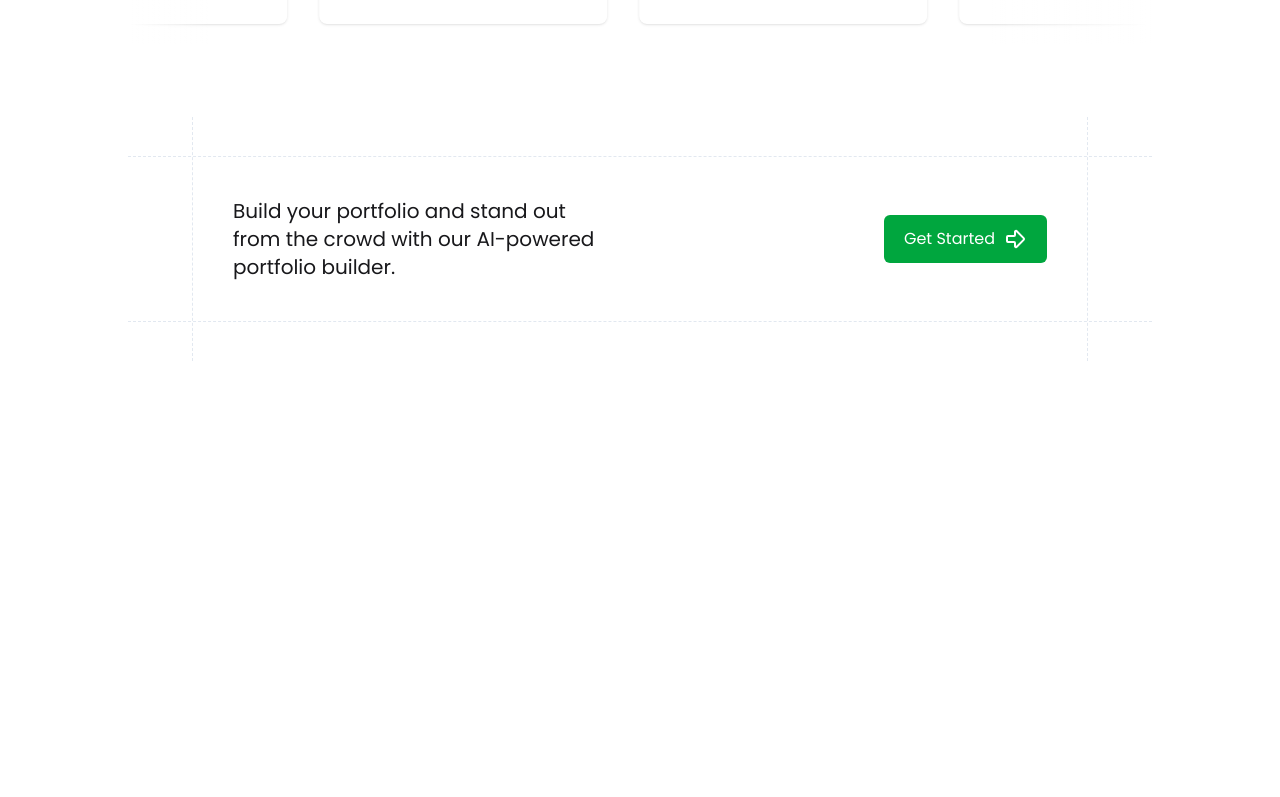
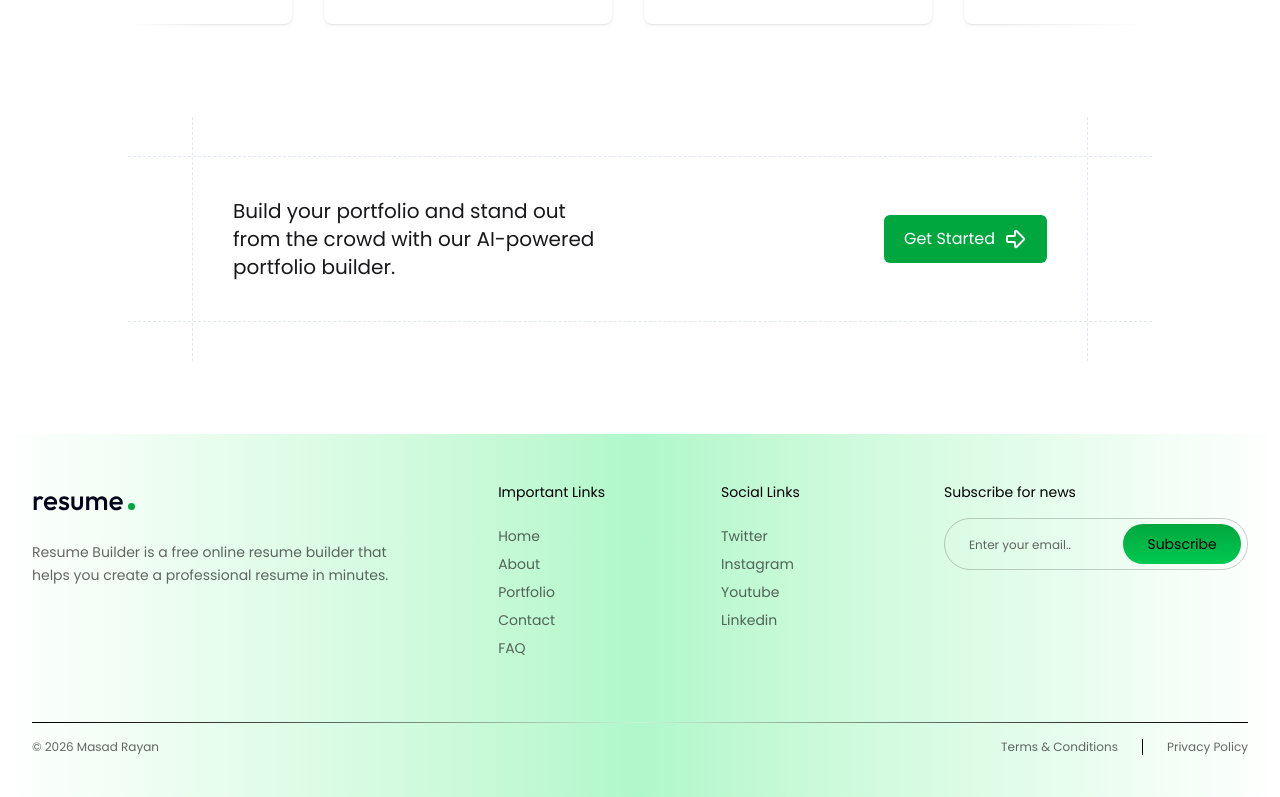
Before and after one commit to MasadRayan/Resume_banai, a React (Vite) app: page / in a window 1280 px wide. Shown: the part 2000-2797 px from the top of the page. Before the commit the page ends 2361 px from the top, so only its background shows below. Built offline with nearby package versions, Linux system fonts and the light colour scheme.

Commit message:
Footer edited

```diff
--- a/src/components/Footer.jsx
+++ b/src/components/Footer.jsx
@@ -1,11 +1,134 @@
-import React from 'react'
+import React from "react";
 
 const Footer = () => {
   return (
-    <div>
+    <>
+      <footer className="bg-linear-to-r from-white via-green-300/60 to-white text-black py-12 px-4 sm:px-6 lg:px-8 mt-28">
+        <div className="w-full max-w-7xl mx-auto">
+          <div className="flex flex-wrap justify-between gap-y-12 lg:gap-x-8">
+            <div className="w-full md:w-[45%] lg:w-[35%] flex flex-col items-center md:items-start text-center md:text-left">
+              <a href="/">
+                <img src="/logo.svg" alt="resume builder Logo" />
+              </a>
+              <p className="text-sm text-black/60 mt-6 max-w-sm leading-relaxed">
+                Resume Builder is a free online resume builder that helps you
+                create a professional resume in minutes.
+              </p>
+            </div>
 
-    </div>
-  )
-}
+            <div className="w-full md:w-[45%] lg:w-[15%] flex flex-col items-center md:items-start text-center md:text-left">
+              <h3 className="text-sm text-black font-medium">
+                Important Links
+              </h3>
+              <div className="flex flex-col gap-2 mt-6">
+                <a
+                  href="#"
+                  className="text-sm text-black/60 hover:text-black transition-colors"
+                >
+                  Home
+                </a>
+                <a
+                  href="#"
+                  className="text-sm text-black/60 hover:text-black transition-colors"
+                >
+                  About
+                </a>
+                <a
+                  href="#"
+                  className="text-sm text-black/60 hover:text-black transition-colors"
+                >
+                  Portfolio
+                </a>
+                <a
+                  href="#"
+                  className="text-sm text-black/60 hover:text-black transition-colors"
+                >
+                  Contact
+                </a>
+                <a
+                  href="#"
+                  className="text-sm text-black/60 hover:text-black transition-colors"
+                >
+                  FAQ
+                </a>
+              </div>
+            </div>
 
-export default Footer
+            <div className="w-full md:w-[45%] lg:w-[15%] flex flex-col items-center md:items-start text-center md:text-left">
+              <h3 className="text-sm text-black font-medium">Social Links</h3>
+              <div className="flex flex-col gap-2 mt-6">
+                <a
+                  href="#"
+                  className="text-sm text-black/60 hover:text-black transition-colors"
+                >
+                  Twitter
+                </a>
+                <a
+                  href="#"
+                  className="text-sm text-black/60 hover:text-black transition-colors"
+                >
+                  Instagram
+                </a>
+                <a
+                  href="#"
+                  className="text-sm text-black/60 hover:text-black transition-colors"
+                >
+                  Youtube
+                </a>
+                <a
+                  href="#"
+                  className="text-sm text-black/60 hover:text-black transition-colors"
+                >
+                  Linkedin
+                </a>
+              </div>
+            </div>
+
+            <div className="w-full md:w-[45%] lg:w-[25%] flex flex-col items-center md:items-start text-center md:text-left">
+              <h3 className="text-sm text-black font-medium">
+                Subscribe for news
+              </h3>
+              <div className="flex items-center border gap-2 border-black/20 h-13 max-w-80 w-full rounded-full overflow-hidden mt-4">
+                <input
+                  type="email"
+                  placeholder="Enter your email.."
+                  className="w-full h-full pl-6 outline-none text-sm bg-transparent text-black placeholder-black/60 placeholder:text-xs"
+                  required
+                />
+                <button
+                  type="submit"
+                  className="bg-linear-to-b from-green-600 to-green-500 active:scale-95 transition w-56 h-10 rounded-full text-sm text-black cursor-pointer mr-1.5"
+                >
+                  Subscribe
+                </button>
+              </div>
+            </div>
+          </div>
+
+          <div className="w-full h-px mt-16 mb-4 bg-linear-to-r from-black via-white/25 to-black"></div>
+
+          <div className="flex flex-col md:flex-row items-center justify-between gap-4">
+            <p className="text-xs text-black/60">© 2026 Masad Rayan</p>
+            <div className="flex items-center gap-6">
+              <a
+                href="#"
+                className="text-xs text-black/60 hover:text-black transition-colors"
+              >
+                Terms & Conditions
+              </a>
+              <div className="w-px h-4 bg-black"></div>
+              <a
+                href="#"
+                className="text-xs text-black/60 hover:text-black transition-colors"
+              >
+                Privacy Policy
+              </a>
+            </div>
+          </div>
+        </div>
+      </footer>
+    </>
+  );
+};
+
+export default Footer;
```
